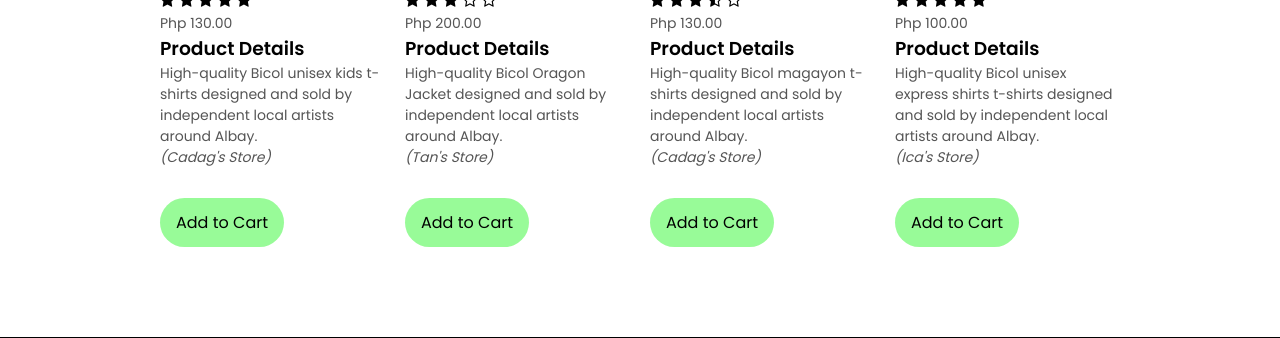
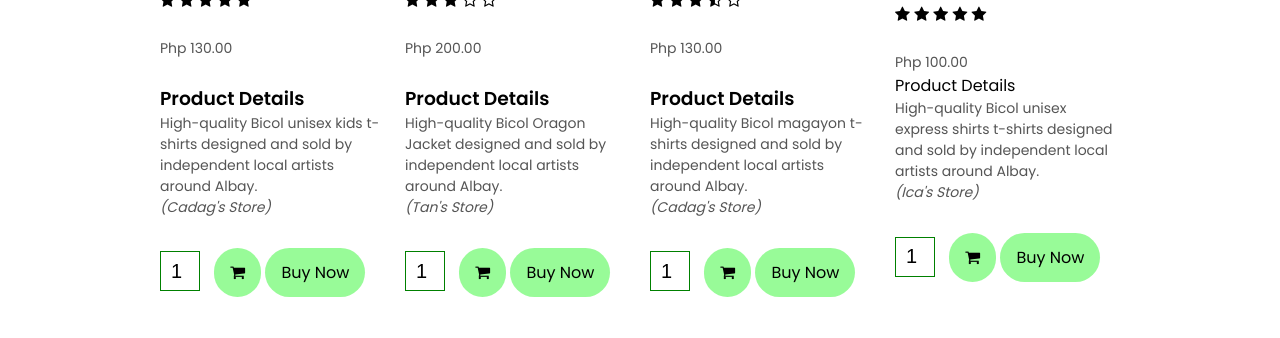
Before and after one commit to iam-chelle/Byte_Me, a PHP site: page /shirts.php in a window 1280 px wide. Shown: the part 1187-1525 px from the top of the page. Run offline with PHP 8.4, Linux system fonts and the light colour scheme.

Commit message:
Update shirts.php

```diff
--- a/shirts.php
+++ b/shirts.php
@@ -20,12 +20,19 @@
 						<ul id="MenuItems">
 							<li><a href="index.php">Home</a></li>
 							<li><a href="products.php">Products</a></li>
-							<li><a href="">About us</a></li>
+							<li><a href="about.php">About us</a></li>
 							<li><a href="">Contacts</a></li>
-							<li><a href="">Account</a></li>
+							<li><a href="signin.php">Account</a></li>
 						</ul>
 					</nav>
-					<img src="img/bag.png" alt="" width="30px" height="30px">
+					<a href="cart.php"><img src="img/bag.png" alt="" width="30px" height="30px"></a>
+
+					<div class="search-box">
+						<input class="search-txt" type="text" name="" placeholder="Type to search">
+						<a class="search-btn" href="#">
+							<i class="fa fa-search"></i>
+						</a>
+					</div>
 					<img src="img/menu.png" alt="" class="menu-icon" onclick="menutoggle()">
 				</div>
 			</div>
@@ -67,7 +74,8 @@
 							<option>White shirts</option>
 						</select>
 						<input type="number" value="1">
-						<a href="" class="btn">Add to Cart</a>
+							<a href="" class="btn">Add to Cart</a>
+							<a href="" class="btn">Buy Now</a>
 						<h3>Product Details <i class="fa fa-indent"></i></h3>
 						<p> personalize shirts and corporate give away using photographic printing, hand painting, embroidery, dye and digital printing.</p>
 						<p align="right"><i>(Ica's Store)</i></p>
@@ -78,7 +86,7 @@
 				<div class="small-container">
 					<div class="row row-2">
 						<h2>Related Products</h2>
-						<p>View More</p>
+
 				</div>
 
 				<div class="small-container">
@@ -96,12 +104,14 @@
 							<i class="fa fa-star" aria-hidden="true"></i>
 							<i class="fa fa-star" aria-hidden="true"></i>
 							<i class="fa fa-star" aria-hidden="true"></i>
-						</div>
-							<p>Php 130.00</p>
+						</div><br>
+							<p>Php 130.00</p><br>
 							<h3>Product Details</h3>
 						<p>High-quality Bicol unisex kids t-shirts designed and sold by independent local artists around Albay. </p>
 						<p><i>(Cadag's Store)</i></p>
-							<a href="" class="btn">Add to Cart</a>
+							<input type="number" value="1">
+							<a href="" class="btn"><i class="fa fa-shopping-cart"></i></a>
+							<a href="" class="btn">Buy Now</a>
 						</div>
 
 						<div class="col-4">
@@ -113,12 +123,14 @@
 							<i class="fa fa-star" aria-hidden="true"></i>
 							<i class="fa fa-star-o" aria-hidden="true"></i>
 							<i class="fa fa-star-o" aria-hidden="true"></i>
-						</div>
-							<p>Php 200.00</p>
+						</div><br>
+							<p>Php 200.00</p><br>
 							<h3>Product Details</h3>
 						<p>High-quality Bicol Oragon Jacket designed and sold by independent local artists around Albay.</p>
 						<p><i>(Tan's Store)</i></p>
-							<a href="" class="btn">Add to Cart</a>
+							<input type="number" value="1">
+							<a href="" class="btn"><i class="fa fa-shopping-cart"></i></a>
+							<a href="" class="btn">Buy Now</a>
 						</div>
 
 						<div class="col-4">
@@ -130,12 +142,14 @@
 							<i class="fa fa-star" aria-hidden="true"></i>
 							<i class="fa fa-star-half-o" aria-hidden="true"></i>
 							<i class="fa fa-star-o" aria-hidden="true"></i>
-						</div>
-							<p>Php 130.00</p>
+						</div><br>
+							<p>Php 130.00</p><br>
 							<h3>Product Details</h3>
 						<p>High-quality Bicol magayon t-shirts designed and sold by independent local artists around Albay.  </p>
 						<p><i>(Cadag's Store)</i></p>
-							<a href="" class="btn">Add to Cart</a>
+							<input type="number" value="1">
+							<a href="" class="btn"><i class="fa fa-shopping-cart"></i></a>
+							<a href="" class="btn">Buy Now</a>
 						</div>
 
 						<div class="col-4">
@@ -147,12 +161,14 @@
 							<i class="fa fa-star" aria-hidden="true"></i>
 							<i class="fa fa-star" aria-hidden="true"></i>
 							<i class="fa fa-star" aria-hidden="true"></i>
-						</div>
-							<p>Php 100.00</p>
+						</div><br>
+							<p>Php 100.00</p><br.
 							<h3>Product Details</h3>
 						<p>High-quality Bicol unisex express shirts t-shirts designed and sold by independent local artists around Albay.</p>
 						<p><i>(Ica's Store)</i></p>
-							<a href="" class="btn">Add to Cart</a>
+							<input type="number" value="1">
+							<a href="" class="btn"><i class="fa fa-shopping-cart"></i></a>
+							<a href="" class="btn">Buy Now</a>
 						</div>
 					</div>
 				</div>
```
